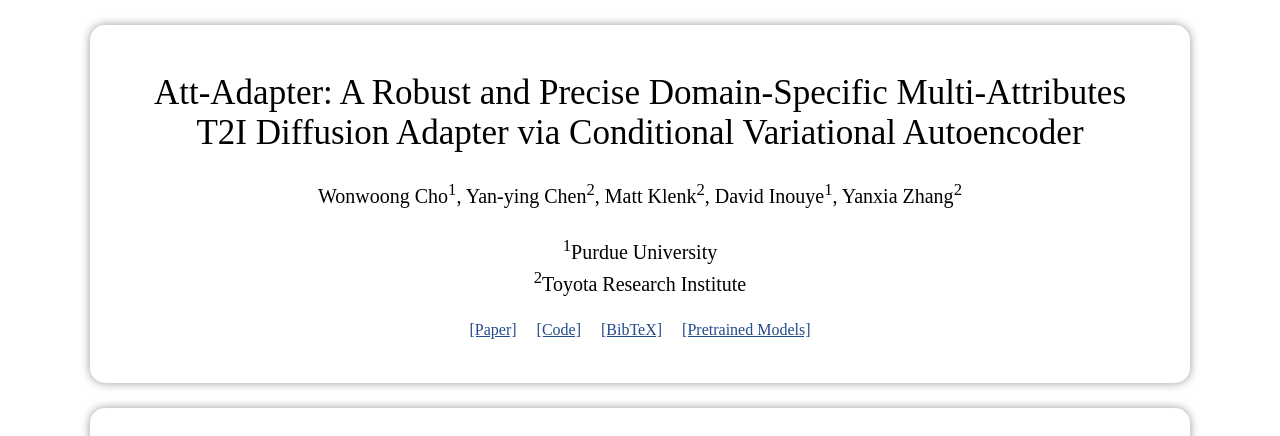
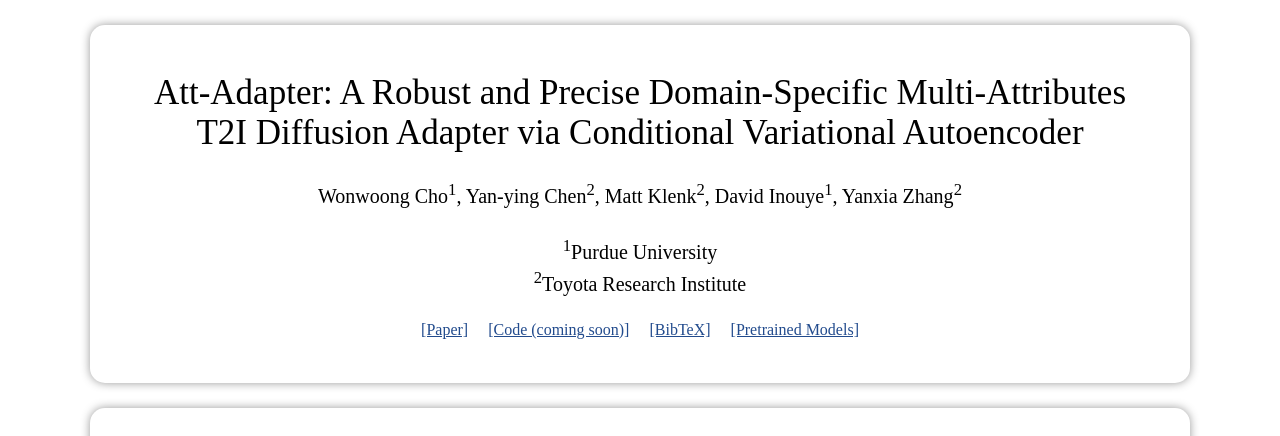
Before and after one commit to TRI-MAC/att-adapter, a plain HTML site: page index.html in a window 1280 px wide. Shown: the top 436 px of the page. Drawn offline with Linux system fonts and the light colour scheme.

Commit message:
Update index.html

```diff
--- a/index.html
+++ b/index.html
@@ -21,7 +21,7 @@
     <p style="text-align:center;">
       <a href="https://arxiv.org/pdf/2503.11937" target="_blank">[Paper]</a>
       &nbsp;&nbsp;&nbsp;
-      <a href="https://github.com/WonwoongCho/Att-Adapter" target="_blank">[Code]</a>
+      <a href="https://github.com/WonwoongCho/Att-Adapter" target="_blank">[Code (coming soon)]</a>
       &nbsp;&nbsp;&nbsp;
       <a href="#bibtex" target="_blank">[BibTeX]</a>
       &nbsp;&nbsp;&nbsp;
```
